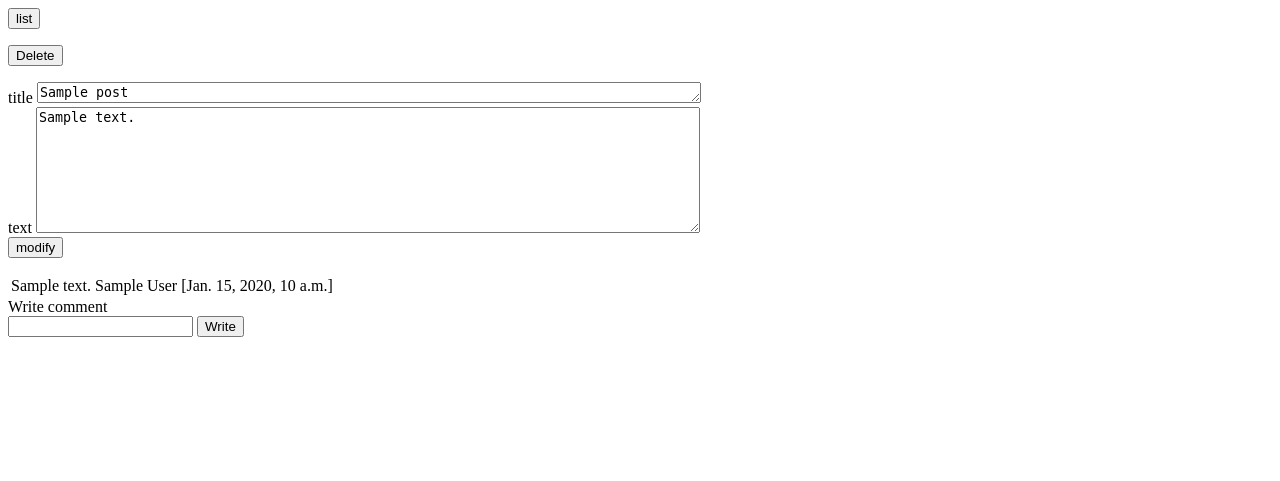
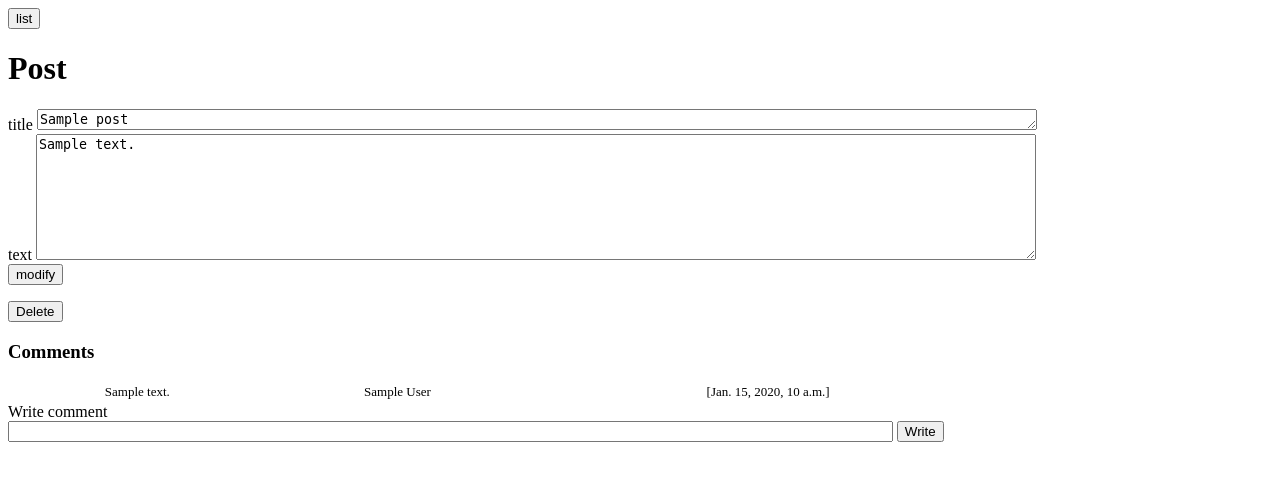
Before and after one commit to pdmon/my-first-blog, a Django app: page /polls/1/ in a window 1280 px wide. Shown: the top 481 px of the page. Run offline with Django 3.2, Linux system fonts and the light colour scheme; tables that the repository leaves empty hold one stand-in row (values such as "Sample post").

Commit message:
style sheet 추가 및 css적용

```diff
--- /dev/null
+++ b/polls/static/polls/style.css
@@ -0,0 +1,18 @@
+table {
+  width : 100%;
+  max-width: 1000px;
+  font-size: small;
+}
+td {
+  text-align: center;
+}
+.table_title {
+  width : 60%;
+}
+.comment {
+  width : 70%;
+}
+textarea {
+  width : 100%;
+  max-width: 1000px;
+}
--- a/polls/templates/polls/detail.html
+++ b/polls/templates/polls/detail.html
@@ -1,23 +1,28 @@
+{% load static %}
+
+<link rel="stylesheet" type="text/css" href="{% static 'polls/style.css' %}">
 <dl>
   <form action="{% url 'index' %}">
     <input type="submit" value="list">
   </form>
-  <form action="{% url 'remove' post.id %}">
-    <input type="submit" value="Delete">
-  </form>
+  <h1>Post</h1>
   <form action="{% url 'modify' post.id %}" method="post">
     {% csrf_token %}
     <dt>
       title
-      <textarea name="post_title" rows="1" cols="80">{{post.post_title}}</textarea>
+      <textarea name="post_title" rows="1" cols="120">{{post.post_title}}</textarea>
     </dt>
     <dt>
       text
-      <textarea name="post_text" rows="8" cols="80">{{post.post_text}}</textarea>
+      <textarea name="post_text" rows="8" cols="120">{{post.post_text}}</textarea>
     </dt>
     <input type="submit" value="modify">
   </form>
+  <form action="{% url 'remove' post.id %}">
+    <input type="submit" value="Delete">
+  </form>
   <dl>
+    <h3>Comments</h3>
     <table>
     {% for cmt in comment %}
     <tr>
@@ -31,7 +36,7 @@
       Write comment
       <form action="{% url 'comment' post.id %}" method="post">
         {% csrf_token %}
-        <input type="text" name="comment_text">
+        <input class="comment" type="text" name="comment_text">
         <input type="submit" value="Write">
       </form>
     </dt>
--- a/polls/templates/polls/new.html
+++ b/polls/templates/polls/new.html
@@ -1,3 +1,9 @@
+{% load static %}
+
+<link rel="stylesheet" type="text/css" href="{% static 'polls/style.css' %}">
+<form action="{% url 'index' %}">
+  <input type="submit" value="list">
+</form>
 <form action="{% url 'create' %}" method="post">
   {% csrf_token %}
   title<textarea name="post_title" rows="1" cols="80">{{post.post_title}}</textarea><br>
```
Also changed, not shown: polls/templates/polls/index.html (+6 -2 lines).
